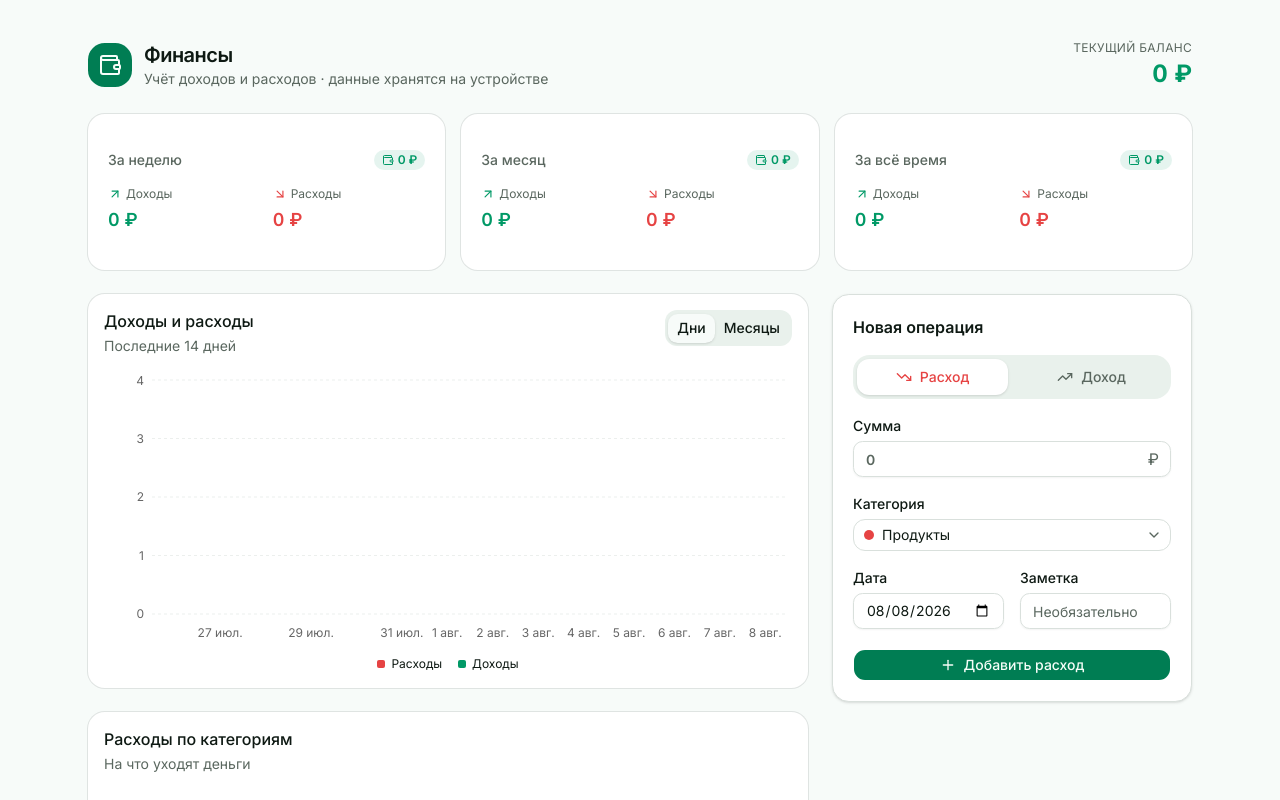
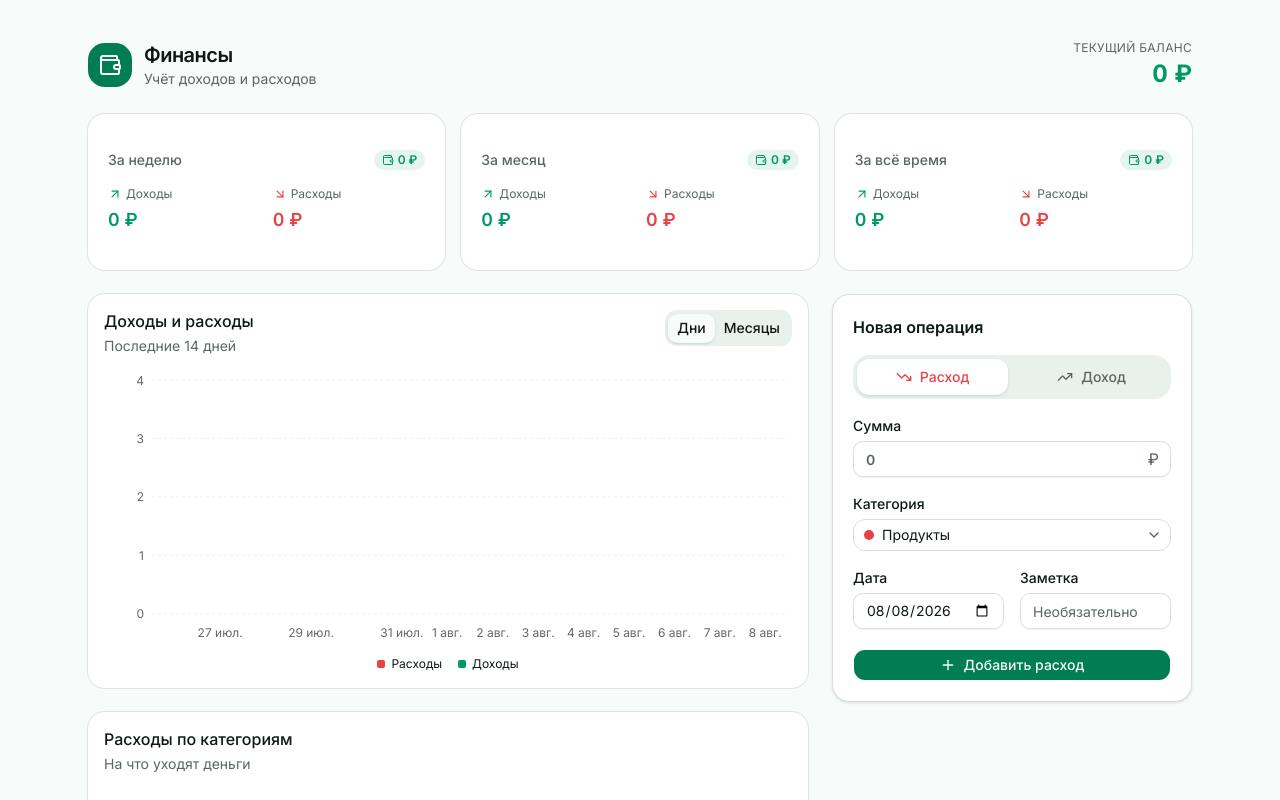
Before and after one commit to KrusJacob/finance-tracker, a Next.js app: page / in a window 1280 px wide. Shown: the top 800 px of the page. Built offline with nearby package versions, Linux system fonts and the light colour scheme.

Commit message:
fix: remove device storage note from dashboard description

```diff
--- a/components/dashboard.tsx
+++ b/components/dashboard.tsx
@@ -29,7 +29,7 @@ export function Dashboard() {
           <div className="flex flex-col">
             <h1 className="text-xl font-semibold tracking-tight">Финансы</h1>
             <p className="text-sm text-muted-foreground">
-              Учёт доходов и расходов · данные хранятся на устройстве
+              Учёт доходов и расходов
             </p>
           </div>
         </div>
```
